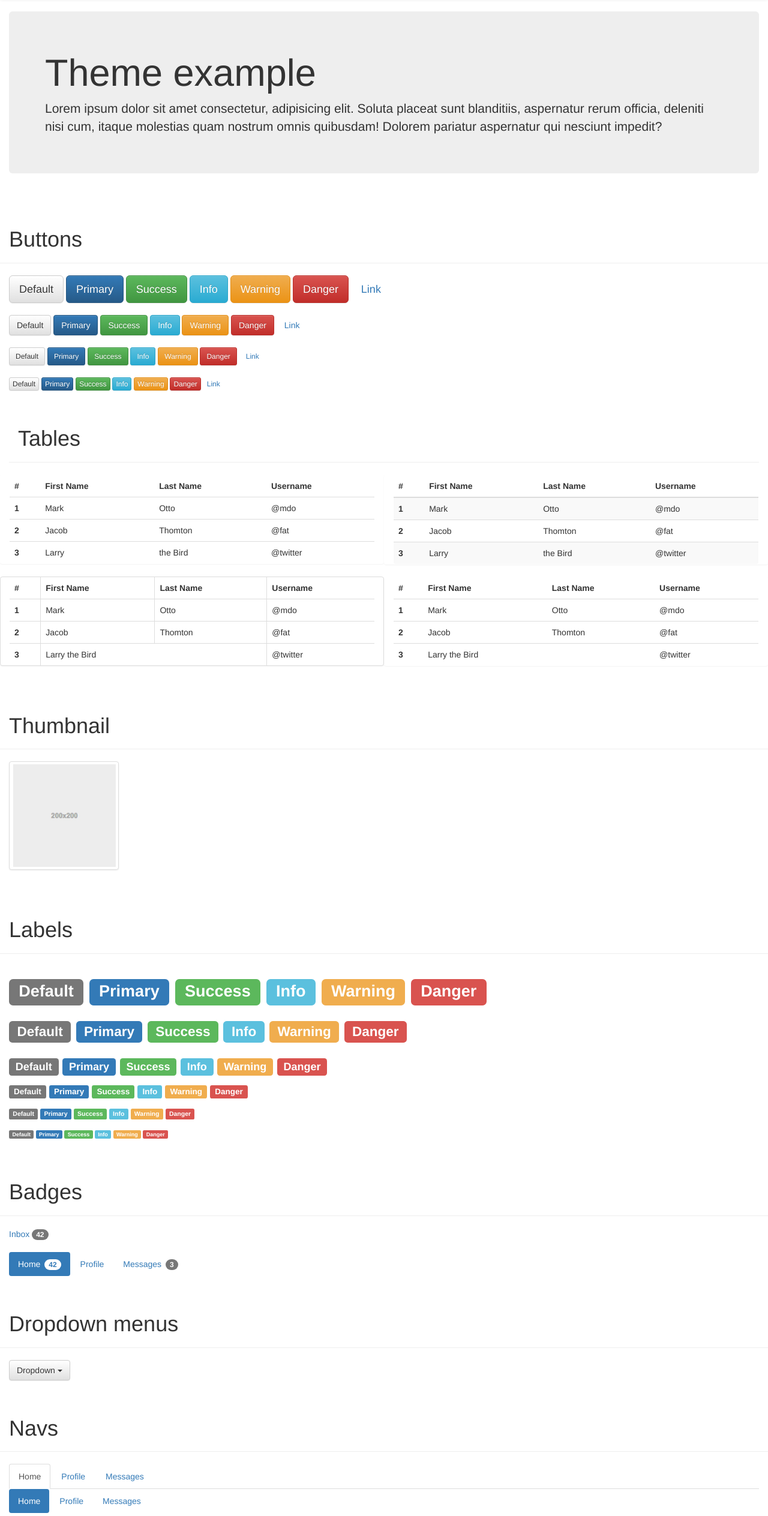
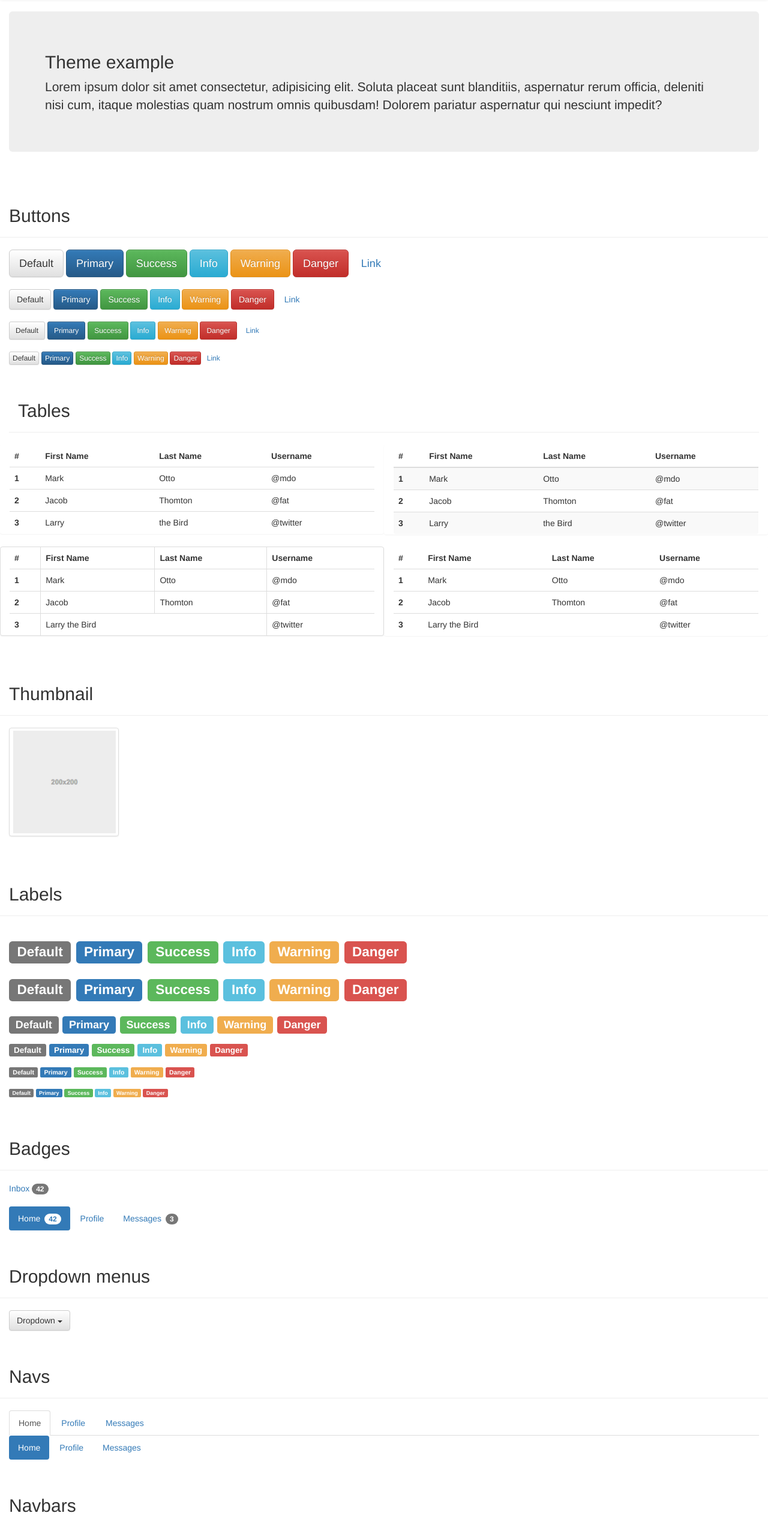
Before and after one commit to bimiriya/bootstrap-template, a plain HTML site: page index.html in a window 1280 px wide. Shown: the part 53-2580 px from the top of the page at 60% size. Drawn offline with nearby package versions, Linux system fonts and the light colour scheme.

Commit message:
fixed titles

```diff
--- a/index.html
+++ b/index.html
@@ -43,7 +43,7 @@
       <div class="col-xs-12 col-sm-12 col-md-12 col-lg-12">
         <header class="jumbotron">
           <div>
-            <h1>Theme example</h1>
+            <h2>Theme example</h2>
             <p>Lorem ipsum dolor sit amet consectetur, adipisicing elit. Soluta placeat sunt blanditiis, aspernatur rerum officia, deleniti nisi cum, itaque molestias quam nostrum omnis quibusdam! Dolorem pariatur aspernatur qui nesciunt impedit?</p>
           </div>
         </header>
@@ -55,7 +55,7 @@
   <section id="buttons">
     <div class="row">
       <div class="page-header col-xs-12 col-sm-12 col-md-12 col-lg-12">
-        <h1>Buttons</h1>
+        <h2>Buttons</h2>
       </div>
     </div>
 
@@ -232,7 +232,7 @@
 <!---***************TABLE start-***************-->
   <section id="tables">
     <div class="page-header col-xs-12 col-sm-12 col-md-12 col-lg-12">
-      <h1>Tables</h1>
+      <h2>Tables</h2>
     </div>
 
     <div class="row">
@@ -365,7 +365,7 @@
   <section id="thumbnail">
       <div class="row">
         <div class="page-header col-xs-12 col-sm-12 col-md-12 col-lg-12">
-          <h1>Thumbnail</h1>
+          <h2>Thumbnail</h2>
         </div>
       </div>
 
@@ -383,20 +383,20 @@
   <section id="label">
     <div class="row">
       <div class="page-header col-xs-12 col-sm-12 col-md-12 col-lg-12">
-        <h1>Labels</h1>
+        <h2>Labels</h2>
       </div>
     </div>
 
     <div class="row">
       <div class="col-xs-12 col-sm-12 col-md-12 col-lg-12">
-        <h1>
+        <h2>
           <span class="label label-default">Default</span>
           <span class="label label-primary">Primary</span>
           <span class="label label-success">Success</span>
           <span class="label label-info">Info</span>
           <span class="label label-warning">Warning</span>
           <span class="label label-danger">Danger</span>
-        </h1>
+        </h2>
       </div>
     </div>
 
@@ -471,7 +471,7 @@
   <section id="badge">
     <div class="row">
       <div class="page-header col-xs-12 col-sm-12 col-md-12 col-lg-12">
-        <h1>Badges</h1>
+        <h2>Badges</h2>
       </div>
     </div>
 
@@ -499,7 +499,7 @@
   <section id="dropdown">
     <div class="row">
       <div class="page-header col-xs-12 col-sm-12 col-md-12 col-lg-12">
-        <h1>Dropdown menus</h1>
+        <h2>Dropdown menus</h2>
       </div>
     </div>
 
@@ -527,7 +527,7 @@
   <section id="nav">
     <div class="row">
       <div class="page-header col-xs-12 col-sm-12 col-md-12 col-lg-12">
-        <h1>Navs</h1>
+        <h2>Navs</h2>
       </div>
     </div>
 
@@ -558,7 +558,7 @@
   <section id="navbar">
     <div class="row">
       <div class="page-header col-xs-12 col-sm-12 col-md-12 col-lg-12">
-        <h1>Navbars</h1>
+        <h2>Navbars</h2>
       </div>
     </div>
 
@@ -618,7 +618,7 @@
   <section id="alerts">
     <div class="row">
       <div class="page-header col-xs-12 col-sm-12 col-md-12 col-lg-12">
-        <h1>Alerts</h1>
+        <h2>Alerts</h2>
       </div>
     </div>
 
@@ -651,7 +651,7 @@
   <section id="bars">
     <div class="row">
       <div class="page-header col-xs-12 col-sm-12 col-md-12 col-lg-12">
-        <h1>Progress bars</h1>
+        <h2>Progress bars</h2>
       </div>
     </div>
 
@@ -733,7 +733,7 @@
   <section id="lists">
     <div class="row">
       <div class="page-header col-xs-12 col-sm-12 col-md-12 col-lg-12">
-        <h1>List groups</h1>
+        <h2>List groups</h2>
       </div>
     </div>
 
@@ -792,7 +792,7 @@
   <section id="panel">
     <div class="row">
       <div class="page-header col-xs-12 col-sm-12 col-md-12 col-lg-12">
-        <h1>List groups</h1>
+        <h2>List groups</h2>
       </div>
     </div>
 
```
